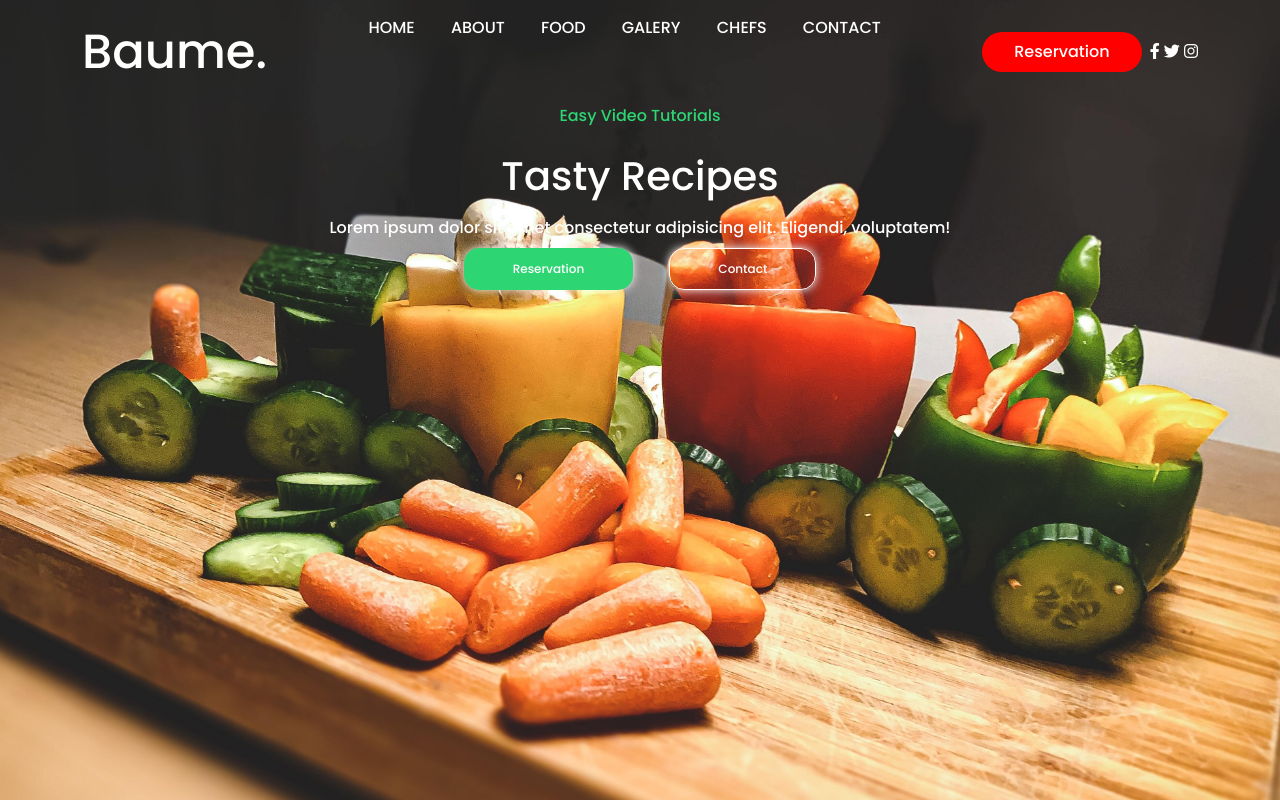
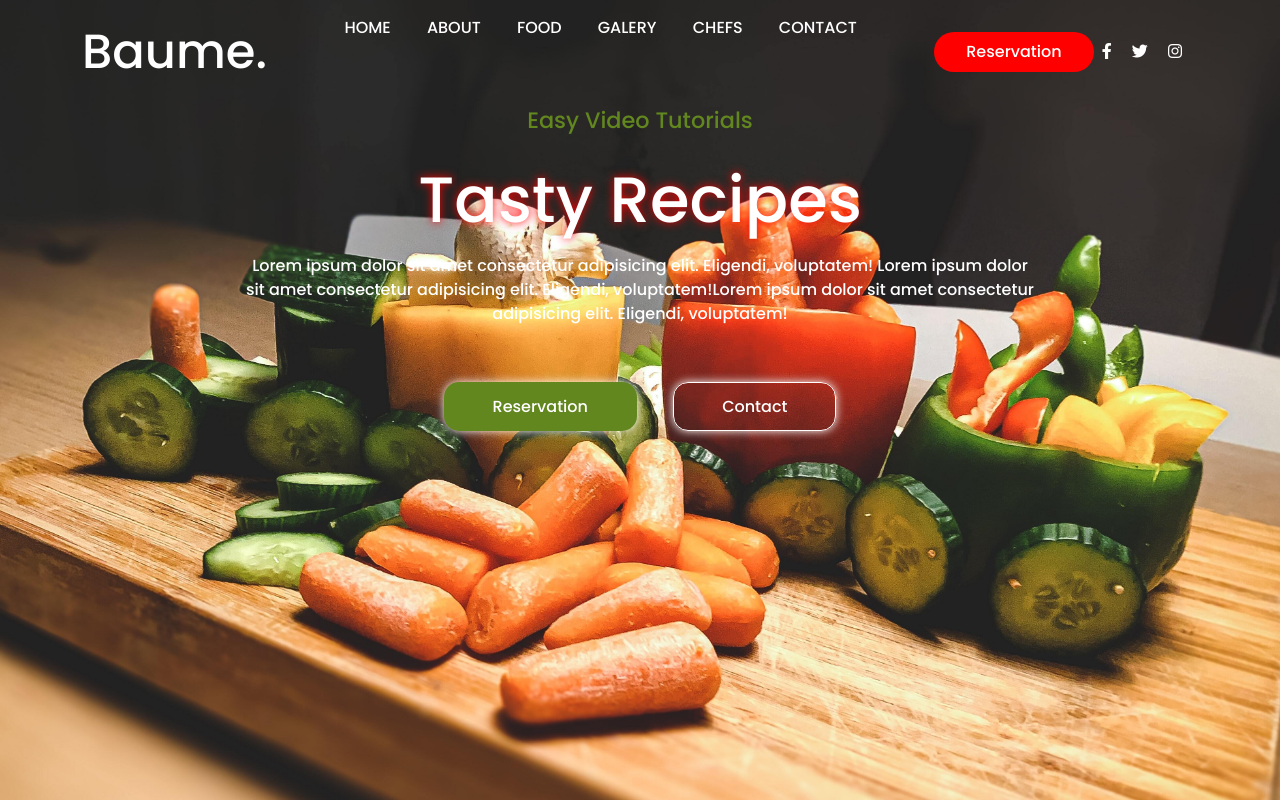
Before and after one commit to erginadem/HTML-CSS-homepage, a plain HTML site: page index.html in a window 1280 px wide. Drawn offline with nearby package versions, Linux system fonts and the light colour scheme.

Commit message:
V3-added css

```diff
--- a/assets/css/style.css
+++ b/assets/css/style.css
@@ -9,7 +9,7 @@
   --light: white;
   --dark: black;
   --color1: red;
-  --color2: #2ed573;
+  --color2: #62871f;
 }
 
 body {
@@ -20,6 +20,15 @@ body {
   background-repeat: no-repeat;
   background-size: cover;
   font-family: "Poppins", sans-serif;
+  box-sizing: border-box;
+}
+
+.container {
+  height: 50vh;
+  /* border: 1px solid white; */
+  display: flex;
+  flex-direction: column;
+  justify-content: space-between;
 }
 
 .logo span {
@@ -29,6 +38,7 @@ body {
 
 /* ***Navbar*** */
 .nav-bar {
+  /* border: 1px solid red; */
   display: flex;
   flex-wrap: wrap;
   justify-content: space-between;
@@ -47,12 +57,10 @@ body {
   text-decoration: none;
   color: var(--light);
   margin-right: 2rem;
-  transition: transform 0.2s;
 }
 
 .menu a:hover {
   color: var(--color1);
-  transform: scale(2);
 }
 
 /* ***Navbar right-content*** */
@@ -80,6 +88,7 @@ body {
 
 .right-content i {
   color: var(--light);
+  margin-right: 1rem;
 }
 
 .right-content i:hover {
@@ -88,25 +97,50 @@ body {
 
 /* ***Content*** */
 section.content {
+  /* border: 1px solid aqua; */
   display: flex;
   flex-direction: column;
+  flex-wrap: wrap;
   gap: 0.5rem;
   justify-content: space-between;
   text-align: center;
   color: var(--light);
+  padding: 0 10rem;
+}
+
+@media only screen and (max-width: 1000px) {
+  section.content {
+    padding: 0 0;
+  }
 }
 
 .content .text1 {
   color: var(--color2);
+  font-size: 1.4rem;
+}
+
+.content .text2 h1 {
+  color: var(--light);
+  text-shadow: 0 0 10px var(--color1);
+  font-size: 4rem;
+}
+
+.content .text3 {
+  color: var(--light);
+  font-weight: 300;
 }
 
 /* ***SECTION BUTTONS*** */
+section .buttons {
+  margin-top: 3rem;
+}
+
 section .buttons .btn2 {
   border: 1px solid var(--light);
   box-shadow: 0 0 10px var(--light);
   border-radius: 15px;
   padding: 0.7rem 3rem;
-  font-size: 12px;
+  font-size: 1rem;
   background-color: transparent;
   color: var(--light);
   transition: transform 0.2s;
@@ -123,7 +157,7 @@ section .buttons .btn1 {
   border-radius: 15px;
   box-shadow: 0 0 10px var(--light);
   padding: 0.7rem 3rem;
-  font-size: 12px;
+  font-size: 1rem;
   background-color: var(--color2);
   color: var(--light);
   margin-right: 2rem;
--- a/index.html
+++ b/index.html
@@ -56,7 +56,9 @@
         <div class="text2"><h1>Tasty Recipes</h1></div>
         <div class="text3">
           Lorem ipsum dolor sit amet consectetur adipisicing elit. Eligendi,
-          voluptatem!
+          voluptatem! Lorem ipsum dolor sit amet consectetur adipisicing elit.
+          Eligendi, voluptatem!Lorem ipsum dolor sit amet consectetur
+          adipisicing elit. Eligendi, voluptatem!
         </div>
         <div class="buttons">
           <button class="btn btn1">Reservation</button>
```
